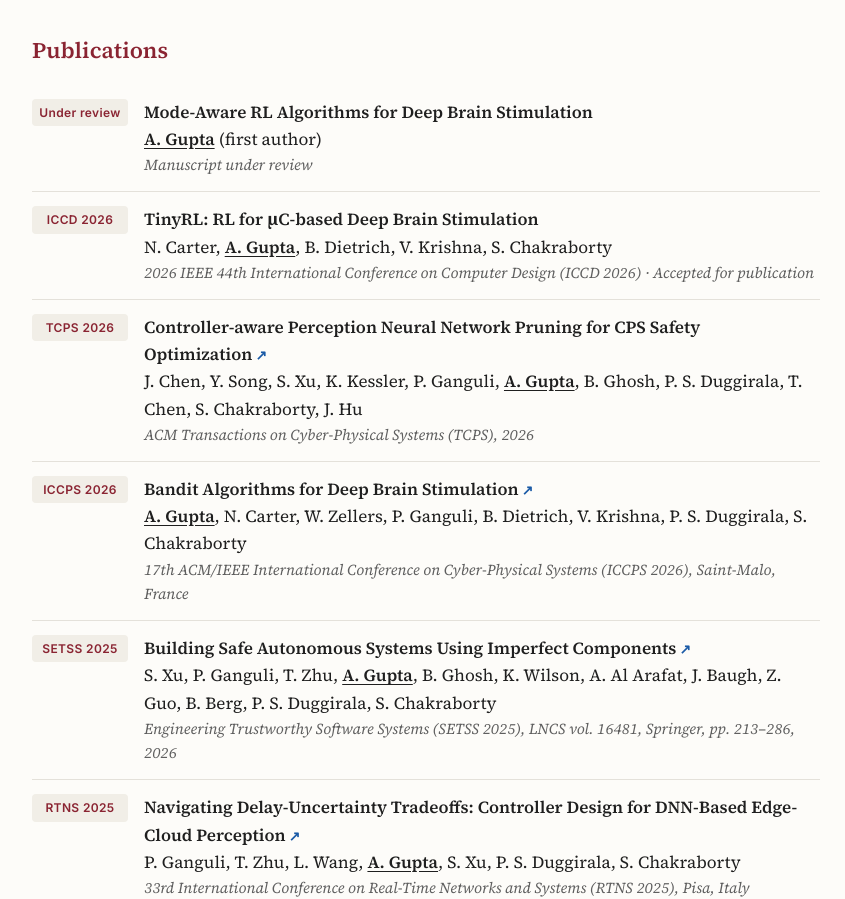
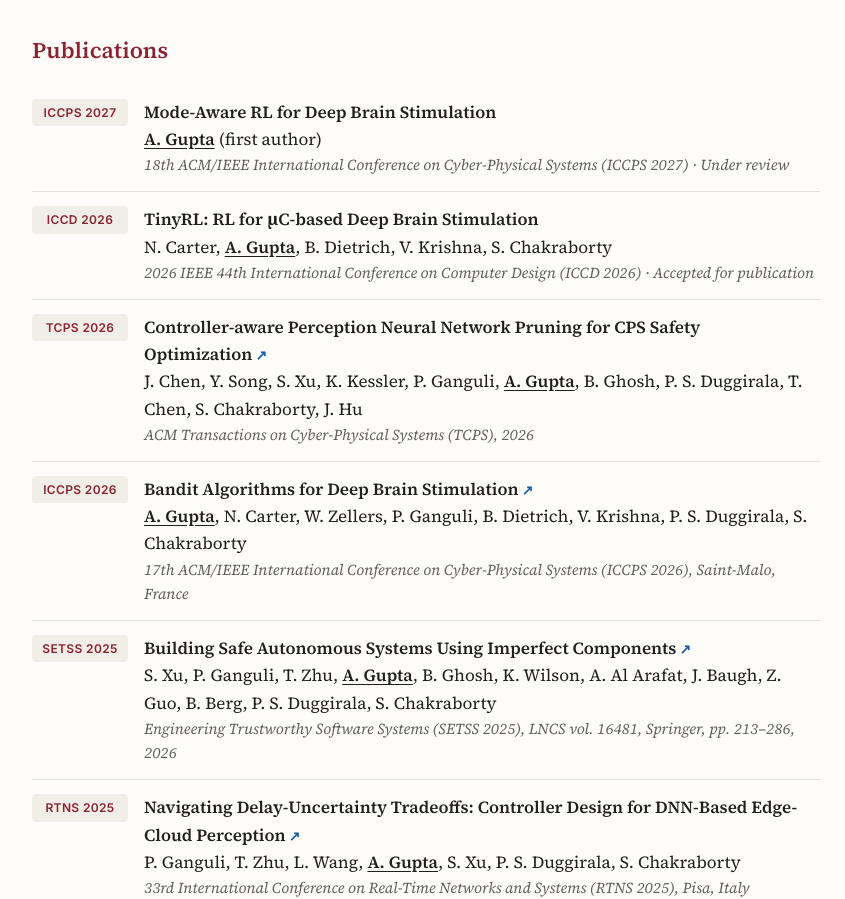
Before and after one commit to arkapravag/arkapravag.github.io, a plain HTML site: page index.html in a window 1280 px wide. Shown: the part 879-1778 px from the top of the page, without its empty margins (214-1059 px from the left). Drawn offline with Linux system fonts and the light colour scheme.

Commit message:
Restore ICCPS 2027 venue and shorten under-review paper title
Co-Authored-By: Claude Opus 5.5 <noreply@anthropic.com>
Claude-Session: https://claude.ai/code/session_017copTDpeD7chdiEEWXnVeR

```diff
--- a/index.html
+++ b/index.html
@@ -25,7 +25,7 @@
           <a href="mailto:arka@cs.unc.edu">arka@cs.unc.edu</a>
           <a href="https://scholar.google.com/citations?user=28KcAy8AAAAJ">Google Scholar</a>
           <a href="https://www.linkedin.com/in/arkaprava-gupta">LinkedIn</a>
-          <a href="files/CV_Arkaprava_Gupta.pdf?v=6">CV (PDF)</a>
+          <a href="files/CV_Arkaprava_Gupta.pdf?v=7">CV (PDF)</a>
         </div>
       </div>
     </header>
@@ -72,11 +72,11 @@
       <h2>Publications</h2>
       <ol class="pub-list">
         <li class="pub">
-          <span class="venue">Under review</span>
+          <span class="venue">ICCPS 2027</span>
           <div>
-            <span class="pub-title">Mode-Aware RL Algorithms for Deep Brain Stimulation</span>
+            <span class="pub-title">Mode-Aware RL for Deep Brain Stimulation</span>
             <span class="pub-authors"><span class="me">A. Gupta</span> (first author)</span>
-            <span class="pub-where">Manuscript under review</span>
+            <span class="pub-where">18th ACM/IEEE International Conference on Cyber-Physical Systems (ICCPS 2027) &middot; Under review</span>
           </div>
         </li>
         <li class="pub">
```
Also changed, not shown: 1 other file.
